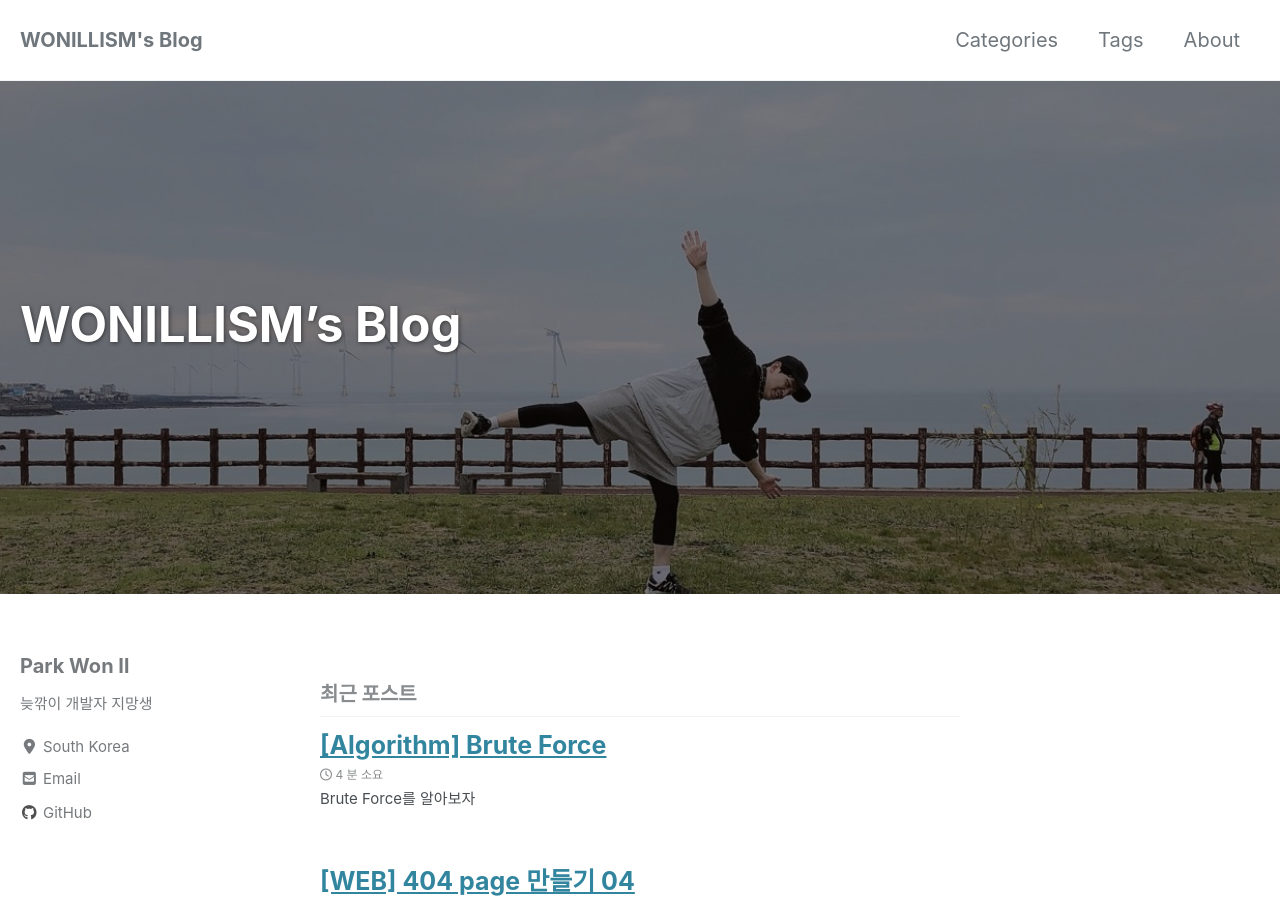
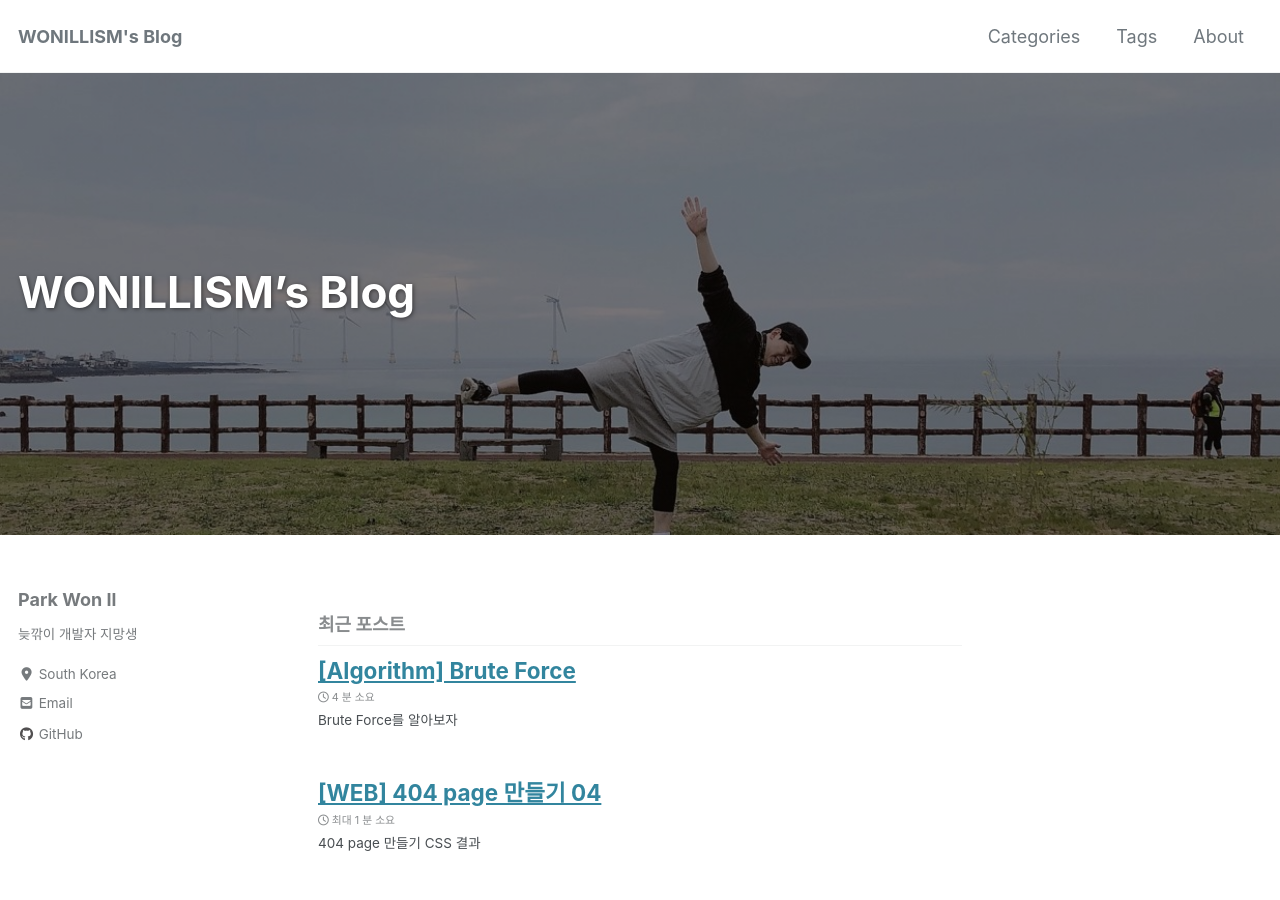
Before and after one commit to WONILLISM/wonillism.github.io, a Jekyll site: the page built from index.html, in a window 1280 px wide and 900 px high. Built offline with Jekyll 4.4.1, drawn with Linux system fonts in a browser that asks for light colours; cached includes are drawn as plain includes; nearby versions of some CDN libraries; the list of posts is cut into pages by our own code.

Commit message:
Modify _resset.scss

```diff
--- a/_sass/minimal-mistakes/_reset.scss
+++ b/_sass/minimal-mistakes/_reset.scss
@@ -15,11 +15,13 @@ html {
   }
 
   @include breakpoint($large) {
+    // font-size: 18px;
     font-size: 18px;
   }
 
   @include breakpoint($x-large) {
-    font-size: 20px;
+    // font-size: 18px;
+    font-size: 18px;
   }
 
   -webkit-text-size-adjust: 100%;
```
